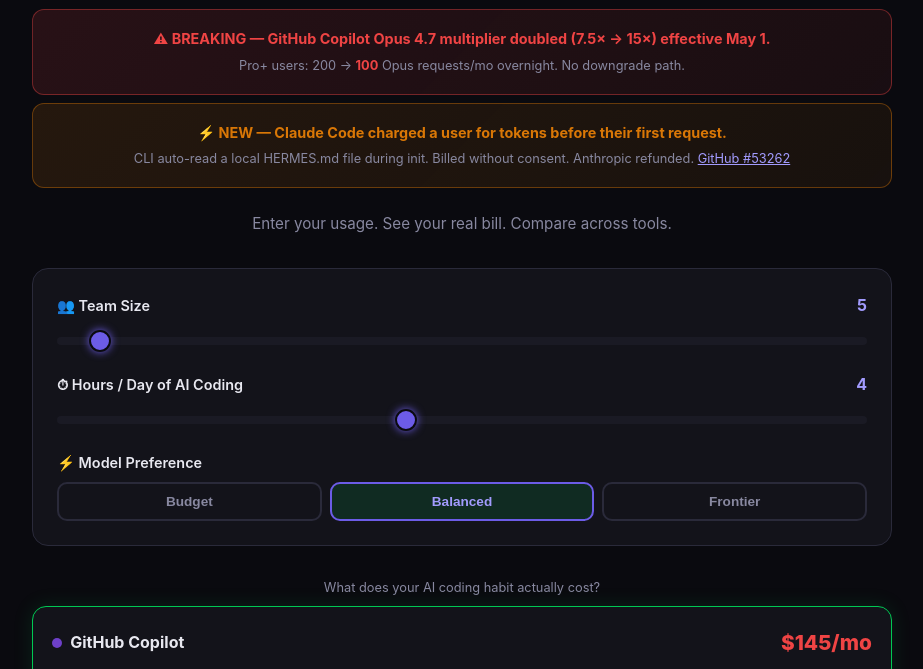
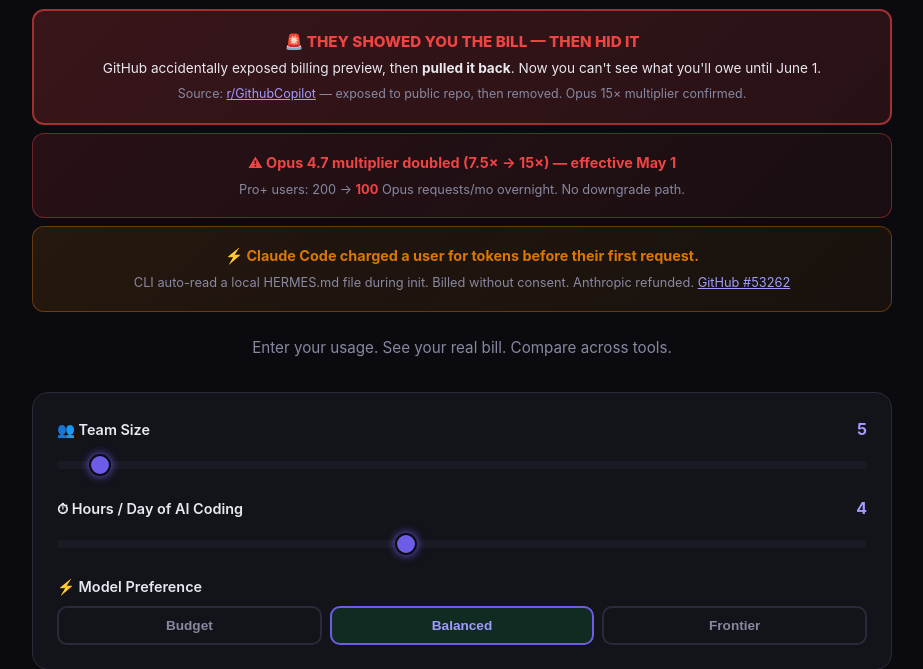
Before and after one commit to maltbae/ai-cost-calculator, a plain HTML site: page index.html in a window 1280 px wide. Shown: the part 83-752 px from the top of the page, without its empty margins (178-1101 px from the left). Drawn offline with Linux system fonts and the light colour scheme.

Commit message:
v4: Transparency Rug Pull — billing preview exposed then hidden (Marcus HB457)
- New top banner: GitHub accidentally showed billing, then pulled it back
- Opus 15x multiplier confirmed via exposed preview
- 18 days to May 20 refund deadline
- Strongest conversion narrative: mystery + trust erosion

```diff
--- a/index.html
+++ b/index.html
@@ -51,12 +51,17 @@ footer{text-align:center;color:var(--muted);font-size:.75rem;padding:1rem}
 <body>
 <div class="container">
   <h1>AI Coding Cost Calculator</h1>
+  <div style="background:linear-gradient(135deg,#ef444433,#ef444422);border:2px solid #ef444499;border-radius:12px;padding:1.1rem;margin-bottom:.5rem;text-align:center">
+    <span style="color:#ef4444;font-weight:800;font-size:.95rem">🚨 THEY SHOWED YOU THE BILL — THEN HID IT</span><br>
+    <span style="color:var(--text);font-size:.85rem">GitHub accidentally exposed billing preview, then <strong>pulled it back</strong>. Now you can't see what you'll owe until June 1.</span><br>
+    <span style="color:var(--muted);font-size:.78rem">Source: <a href="https://www.reddit.com/r/githubcopilot/" style="color:var(--accent2)">r/GithubCopilot</a> — exposed to public repo, then removed. Opus 15× multiplier confirmed.</span>
+  </div>
   <div style="background:linear-gradient(135deg,#ef444422,#ef444411);border:1px solid #ef444466;border-radius:12px;padding:1rem;margin-bottom:.5rem;text-align:center">
-    <span style="color:#ef4444;font-weight:700;font-size:.9rem">⚠ BREAKING — GitHub Copilot Opus 4.7 multiplier doubled (7.5× → 15×) effective May 1.</span><br>
+    <span style="color:#ef4444;font-weight:700;font-size:.9rem">⚠ Opus 4.7 multiplier doubled (7.5× → 15×) — effective May 1</span><br>
     <span style="color:var(--muted);font-size:.8rem">Pro+ users: 200 → <strong style="color:#ef4444">100</strong> Opus requests/mo overnight. No downgrade path.</span>
   </div>
   <div style="background:linear-gradient(135deg,#d9770622,#d9770611);border:1px solid #d9770666;border-radius:12px;padding:1rem;margin-bottom:1.5rem;text-align:center">
-    <span style="color:#d97706;font-weight:700;font-size:.9rem">⚡ NEW — Claude Code charged a user for tokens before their first request.</span><br>
+    <span style="color:#d97706;font-weight:700;font-size:.9rem">⚡ Claude Code charged a user for tokens before their first request.</span><br>
     <span style="color:var(--muted);font-size:.8rem">CLI auto-read a local HERMES.md file during init. Billed without consent. Anthropic refunded. <a href="https://github.com/anthropics/claude-code/issues/53262" style="color:var(--accent2)">GitHub #53262</a></span>
   </div>
   <p class="subtitle">Enter your usage. See your real bill. Compare across tools.</p>
@@ -95,7 +100,7 @@ footer{text-align:center;color:var(--muted);font-size:.75rem;padding:1rem}
   </div>
 
   <footer>Client-side only · No data collected · Share the URL to compare<br>
-  Prices updated May 2, 2026 — Opus 15× multiplier + Claude Code implicit context billing (GitHub #53262). No data collected.</footer>
+  Prices updated May 2, 2026 — Transparency Rug Pull: billing preview exposed then hidden. Opus 15× + implicit context billing (GitHub #53262). 18 days to May 20 refund deadline.</footer>
 </div>
 
 <script>
```
